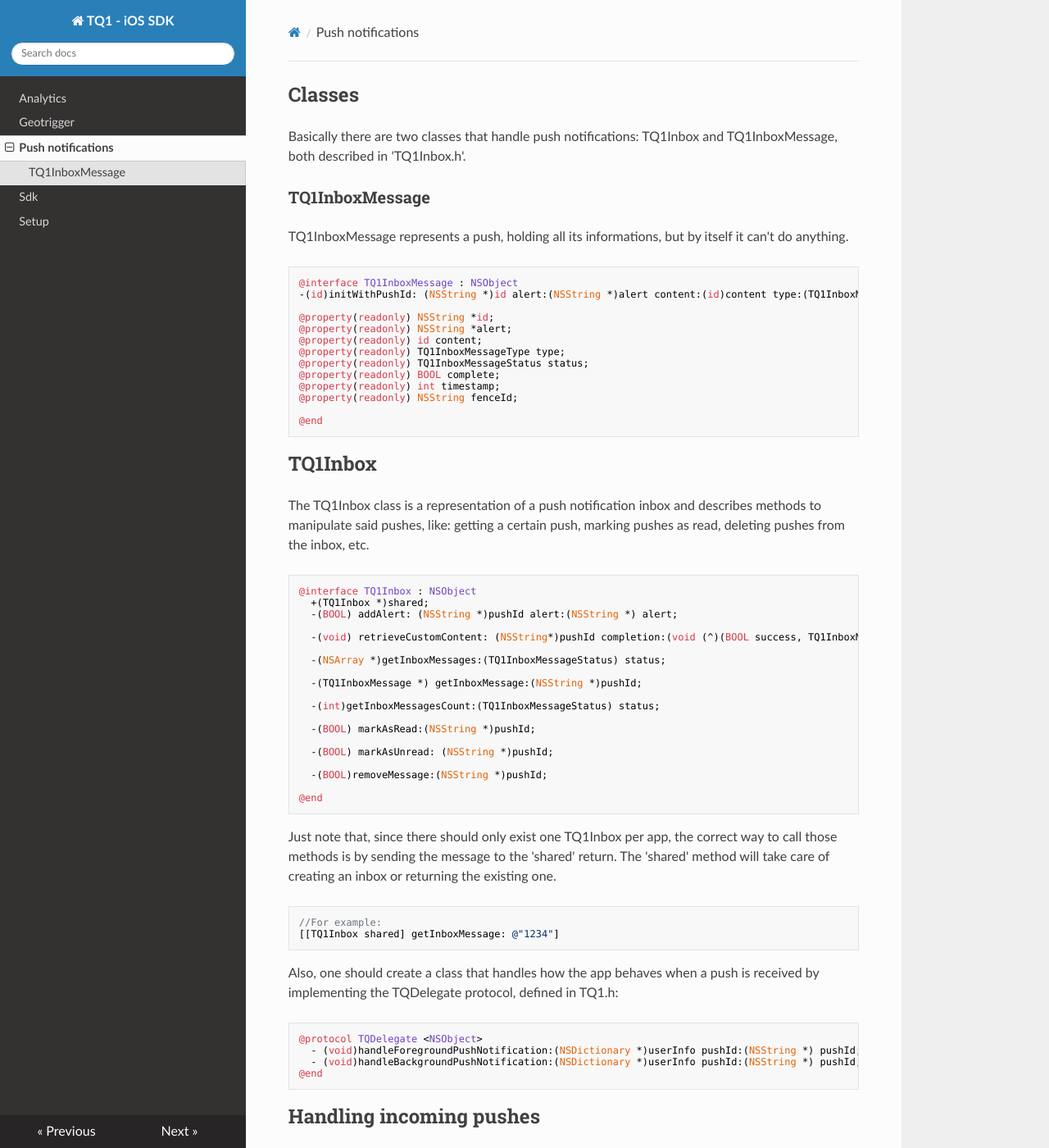
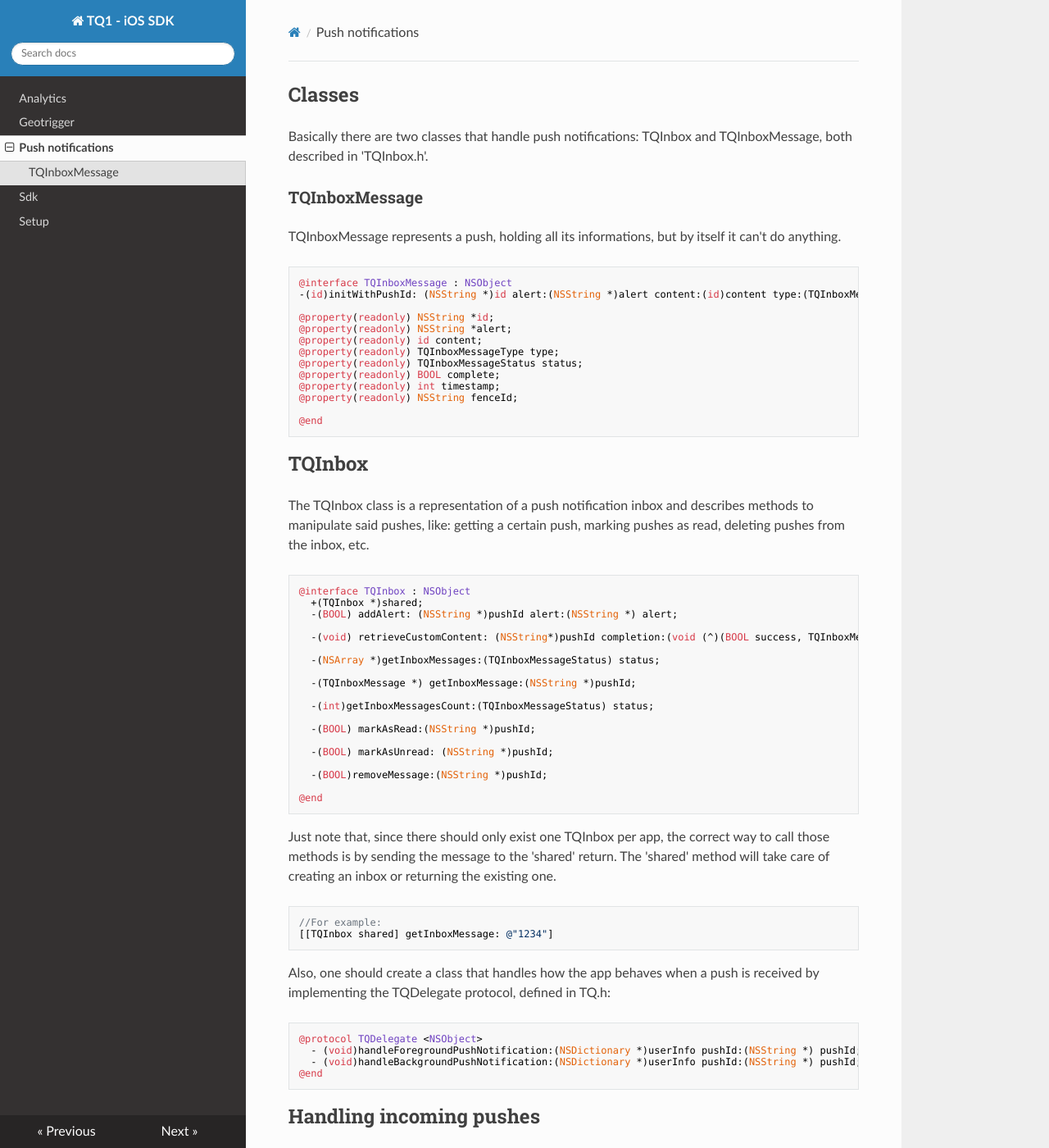
Before and after one commit to tq1/taqtile-sdk-ios, an MkDocs documentation site: the page built from docs/docs/push-notifications.md, in a window 1280 px wide and 1400 px high. Shown: the whole window at 82% size. Built offline with MkDocs 1.6.1, drawn with Linux system fonts in a browser that asks for light colours; nearby versions of some CDN libraries; some of the changed text lies outside the part shown.

````diff
--- a/docs/docs/push-notifications.md
+++ b/docs/docs/push-notifications.md
@@ -1,20 +1,20 @@
 ##Classes
 
-Basically there are two classes that handle push notifications: TQ1Inbox and TQ1InboxMessage, both described in 'TQ1Inbox.h'.
+Basically there are two classes that handle push notifications: TQInbox and TQInboxMessage, both described in 'TQInbox.h'.
 
-###TQ1InboxMessage
+###TQInboxMessage
 
-TQ1InboxMessage represents a push, holding all its informations, but by itself it can't do anything.
+TQInboxMessage represents a push, holding all its informations, but by itself it can't do anything.
 
 ```objectivec
-@interface TQ1InboxMessage : NSObject
--(id)initWithPushId: (NSString *)id alert:(NSString *)alert content:(id)content type:(TQ1InboxMessageType)type status:(TQ1InboxMessageStatus)status complete:(BOOL)complete timestamp: (int) timestamp;
+@interface TQInboxMessage : NSObject
+-(id)initWithPushId: (NSString *)id alert:(NSString *)alert content:(id)content type:(TQInboxMessageType)type status:(TQInboxMessageStatus)status complete:(BOOL)complete timestamp: (int) timestamp;
 
 @property(readonly) NSString *id;
 @property(readonly) NSString *alert;
 @property(readonly) id content;
-@property(readonly) TQ1InboxMessageType type;
-@property(readonly) TQ1InboxMessageStatus status;
+@property(readonly) TQInboxMessageType type;
+@property(readonly) TQInboxMessageStatus status;
 @property(readonly) BOOL complete;
 @property(readonly) int timestamp;
 @property(readonly) NSString fenceId;
@@ -22,22 +22,22 @@ TQ1InboxMessage represents a push, holding all its informations, but by itself i
 @end
 ```
 
-##TQ1Inbox
+##TQInbox
 
-The TQ1Inbox class is a representation of a push notification inbox and describes methods to manipulate said pushes, like: getting a certain push, marking pushes as read, deleting pushes from the inbox, etc.
+The TQInbox class is a representation of a push notification inbox and describes methods to manipulate said pushes, like: getting a certain push, marking pushes as read, deleting pushes from the inbox, etc.
 
 ```objectivec
-@interface TQ1Inbox : NSObject
-  +(TQ1Inbox *)shared;
+@interface TQInbox : NSObject
+  +(TQInbox *)shared;
   -(BOOL) addAlert: (NSString *)pushId alert:(NSString *) alert;
 
-  -(void) retrieveCustomContent: (NSString*)pushId completion:(void (^)(BOOL success, TQ1InboxMessage *message))completion;
+  -(void) retrieveCustomContent: (NSString*)pushId completion:(void (^)(BOOL success, TQInboxMessage *message))completion;
 
-  -(NSArray *)getInboxMessages:(TQ1InboxMessageStatus) status;
+  -(NSArray *)getInboxMessages:(TQInboxMessageStatus) status;
 
-  -(TQ1InboxMessage *) getInboxMessage:(NSString *)pushId;
+  -(TQInboxMessage *) getInboxMessage:(NSString *)pushId;
 
-  -(int)getInboxMessagesCount:(TQ1InboxMessageStatus) status;
+  -(int)getInboxMessagesCount:(TQInboxMessageStatus) status;
 
   -(BOOL) markAsRead:(NSString *)pushId;
 
@@ -48,14 +48,14 @@ The TQ1Inbox class is a representation of a push notification inbox and describe
 @end
 ```
 
-Just note that, since there should only exist one TQ1Inbox per app, the correct way to call those methods is by sending the message to the 'shared' return. The 'shared' method will take care of creating an inbox or returning the existing one.
+Just note that, since there should only exist one TQInbox per app, the correct way to call those methods is by sending the message to the 'shared' return. The 'shared' method will take care of creating an inbox or returning the existing one.
 
 ```objectivec
 //For example:
-[[TQ1Inbox shared] getInboxMessage: @"1234"]
+[[TQInbox shared] getInboxMessage: @"1234"]
 ```
 
-Also, one should create a class that handles how the app behaves when a push is received by implementing the TQDelegate protocol, defined in TQ1.h:
+Also, one should create a class that handles how the app behaves when a push is received by implementing the TQDelegate protocol, defined in TQ.h:
 
 ```objectivec
 @protocol TQDelegate <NSObject>
@@ -71,9 +71,9 @@ In special, the TQProtocol will describe what happens when the app is open, and
 ```objectivec
 - (void)handleBackgroundPushNotification:(NSDictionary *)userInfo pushId:(NSString *) pushId
 {
-    TQ1InboxMessage *receivedPush;
+    TQInboxMessage *receivedPush;
     //Code
-    receivedPush = [[[TQ1Inbox] shared] getInboxMessage: pushId];
+    receivedPush = [[[TQInbox] shared] getInboxMessage: pushId];
     //More code
 }
 ```
@@ -85,24 +85,24 @@ Now, when there are already received pushes in the inbox and it's necessary to s
 ```objectivec
 typedef enum
 {
-  TQ1InboxMessageStatusUnread,
-  TQ1InboxMessageStatusRead,
-  TQ1InboxMessageStatusAll
-} TQ1InboxMessageStatus;
+  TQInboxMessageStatusUnread,
+  TQInboxMessageStatusRead,
+  TQInboxMessageStatusAll
+} TQInboxMessageStatus;
 ```
 
-And naturally, to get, let's say, unread pushes call *getInboxMessages*  with a TQ1InboxMessageStatusUnread parameter:
+And naturally, to get, let's say, unread pushes call *getInboxMessages*  with a TQInboxMessageStatusUnread parameter:
 
 ```objectivec
-[[TQ1Inbox shared] getInboxMessages: TQ1InboxMessageStatusUnread]
+[[TQInbox shared] getInboxMessages: TQInboxMessageStatusUnread]
 ```
 
-And if you need the read pushes use TQ1InboxMessageStatusRead as the parameter, and to get all use the TQ1InboxMessageStatusAll parameter.
+And if you need the read pushes use TQInboxMessageStatusRead as the parameter, and to get all use the TQInboxMessageStatusAll parameter.
 
 But if it's only necessary to get how many pushes there are in the inbox, there is no necessity to get all the pushes and then count them. In this case simply call *getInboxMessagesCount*. It's faster, it's better, it's cleaner. The method receives the same type of parameter as *getInboxMessages*:
 
 ```objectivec
-[[TQ1Inbox shared] getInboxMessagesCount: TQ1InboxMessageStatusUnread]
+[[TQInbox shared] getInboxMessagesCount: TQInboxMessageStatusUnread]
 ```
 
 Be warned, though, that this returns an "int", not an "NSInteger" nor an "NSNumber".
@@ -114,7 +114,7 @@ There's just a few things to do with a single push.
 The first of them is to mark a push as read or unread. So in the view controller, there should be some code as:
 
 ```objectivec
-if ([[TQ1Inbox shared] markAsRead:pushId]){
+if ([[TQInbox shared] markAsRead:pushId]){
   //The push was marked!
 }else{
   //The push was not marked...
@@ -124,7 +124,7 @@ if ([[TQ1Inbox shared] markAsRead:pushId]){
 The second is to delete the push. It deletes the push from the database:
 
 ```objectivec
-if ([[TQ1Inbox shared] removeMessage:pushId]){
+if ([[TQInbox shared] removeMessage:pushId]){
   //The push was deleted!
 }else{
   //The push was not deleted...
@@ -134,20 +134,20 @@ if ([[TQ1Inbox shared] removeMessage:pushId]){
 And the third is to retrieve the pushes content. Since pushes and its' contents are not in the same table, it's necessary to retrieve it through the push:
 
 ```objectivec
-[[TQ1Inbox shared] retrieveCustomContent:pushId completion:^(BOOL success, TQ1InboxMessage *message)
+[[TQInbox shared] retrieveCustomContent:pushId completion:^(BOOL success, TQInboxMessage *message)
 ```
 
-The first parameter is the push's id and the second is a block that receives if it was possible to retrieve the content and the TQ1InboxMessage with the retrieved content.
+The first parameter is the push's id and the second is a block that receives if it was possible to retrieve the content and the TQInboxMessage with the retrieved content.
 
 You can also tell the SDK to download the content as soon as the notification arrives via the method call:
 ```objectivec
-[[TQ1Push shared] setDownloadAutomatic: true]
+[[TQPush shared] setDownloadAutomatic: true]
 ```
 
 Keep in mind that this is only possible when the application is currently running in background. When the user clicks on the notification, you can check whether the content was already downloaded or not by verifying the `complete` field. In the latter case the content should be requested:
 
 ```objectivec
-TQ1InboxMessage *notification;
+TQInboxMessage *notification;
 if(!notification.complete)
 {
   // Request content HERE
@@ -156,8 +156,8 @@ if(!notification.complete)
 
 ##Removing Multiple Notifications
 
-There is a method available for removing all notifications specified by its `TQ1InboxMessageStatus`: *READ*, *UNREAD* or *ALL*.
+There is a method available for removing all notifications specified by its `TQInboxMessageStatus`: *READ*, *UNREAD* or *ALL*.
 
 ```objectivec
-[[TQ1Inbox shared] removeMessagesWithStatus: TQ1InboxMessageStatusAll]
+[[TQInbox shared] removeMessagesWithStatus: TQInboxMessageStatusAll]
 ```
````
Also changed, not shown: docs/docs/analytics.md (+6 -6 lines), docs/docs/geotrigger.md (+3 -3 lines), docs/docs/sdk.md (+1 -1 lines), docs/docs/setup.md (+1 -1 lines), 2 other files.
